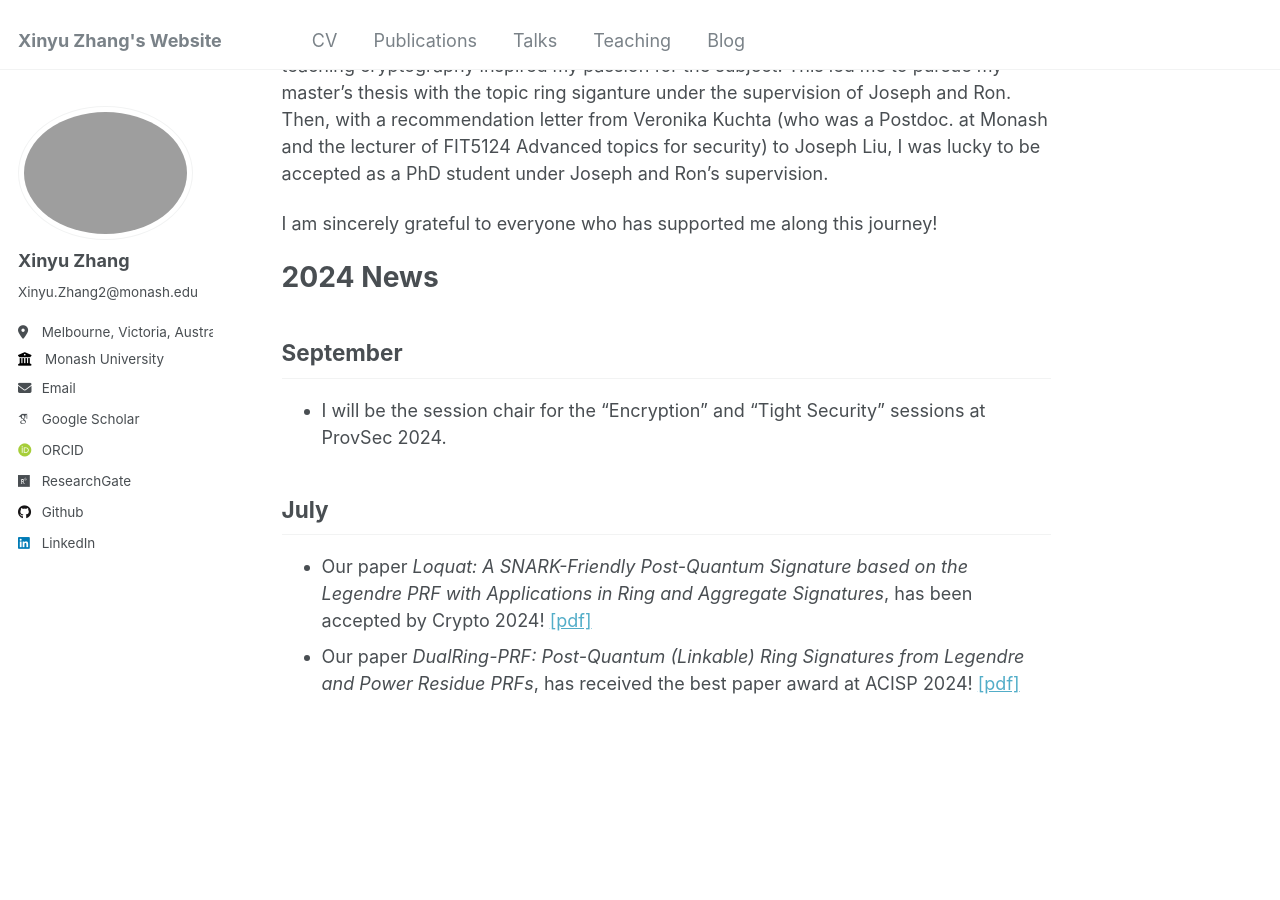
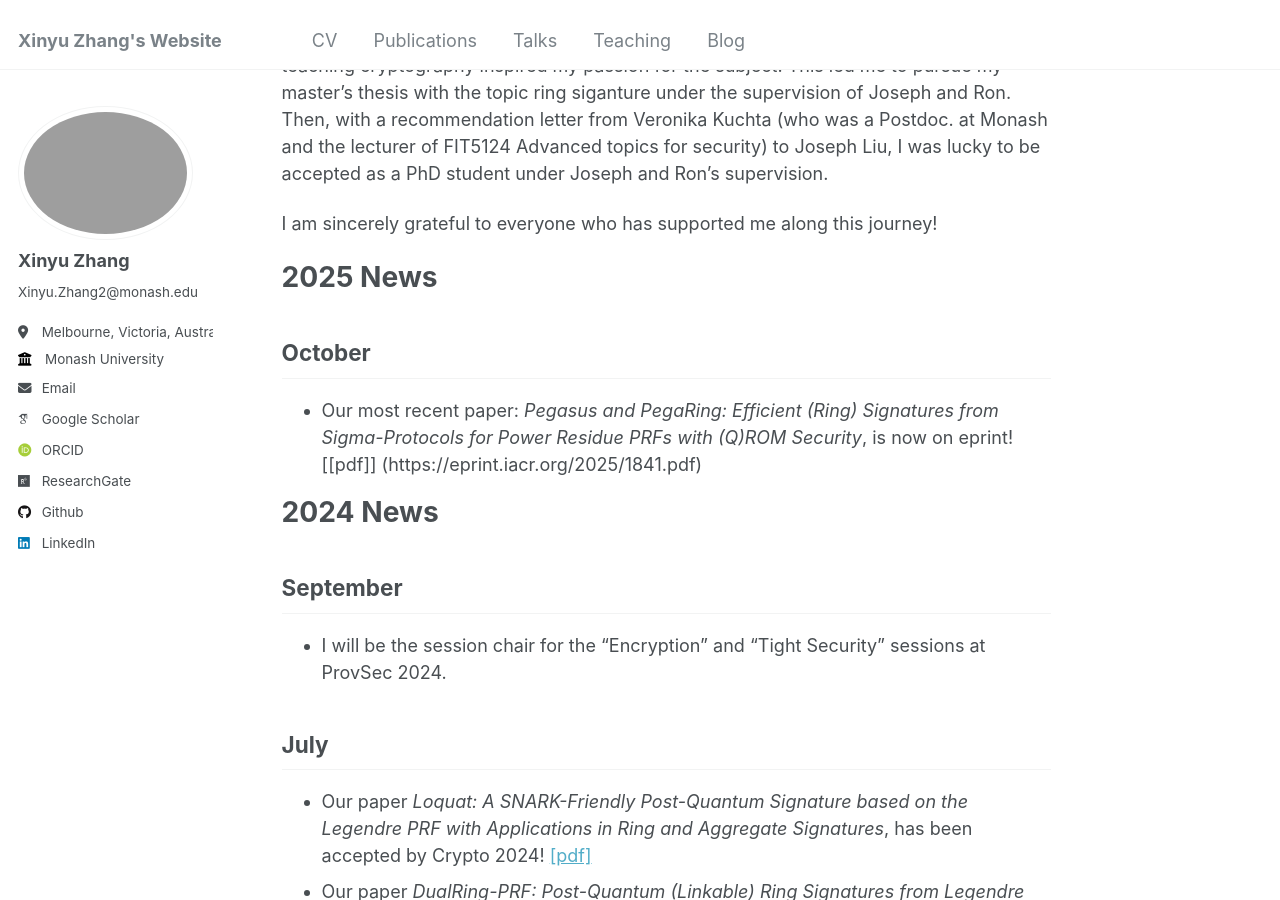
Before and after one commit to cryptome-xyz/cryptome-xyz.github.io, a Jekyll site: the page built from _pages/about.md, in a window 1280 px wide and 900 px high, scrolled down 542 px. Built offline with Jekyll 4.4.1, drawn with Linux system fonts in a browser that asks for light colours; some web fonts are replaced.

Commit message:
Update about.md

```diff
--- a/_pages/about.md
+++ b/_pages/about.md
@@ -17,6 +17,11 @@ Later, I pursued a Master of Information Technology at Monash University, where
 
 I am sincerely grateful to everyone who has supported me along this journey!
 
+2025 News
+======
+## October
+- Our most recent paper: *Pegasus and PegaRing: Efficient (Ring) Signatures from Sigma-Protocols for Power Residue PRFs with (Q)ROM Security*, is now on eprint! [[pdf]] (https://eprint.iacr.org/2025/1841.pdf)
+
 2024 News
 ======
 ## September
```
